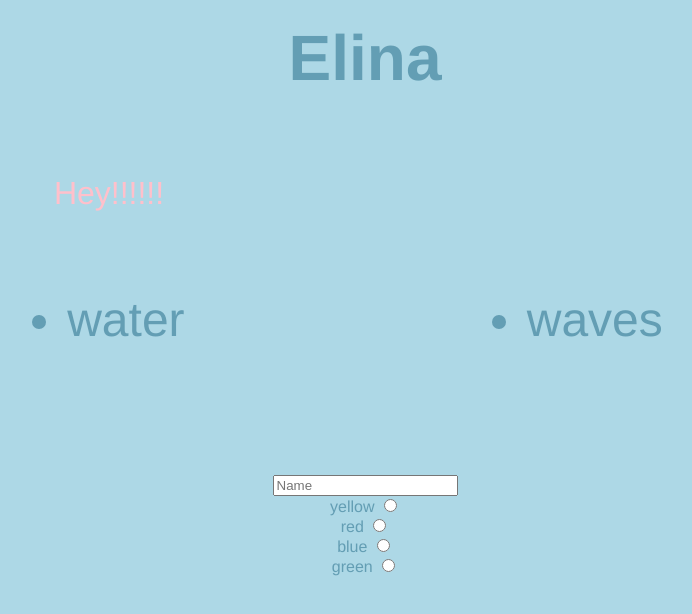
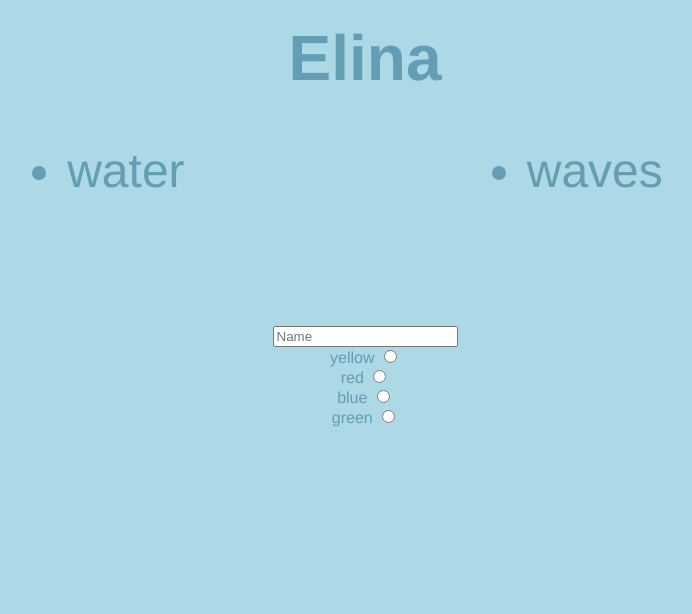
Before and after one commit to elinavir/website, a plain HTML site: page Index.html in a window 1280 px wide. Shown: the part 322-936 px from the top of the page, without its empty margins (275-967 px from the left). Drawn offline with Linux system fonts and the light colour scheme.

Commit message:
Revert "kjhkjh"
This reverts commit f2cecd29eaf8dd0b41b372f2df2893a16c34a537.

```diff
--- a/Index.html
+++ b/Index.html
@@ -16,7 +16,6 @@ EyMDd9&w=1000&q=80
     <h1>Elina</h1>
 
 
-    <p class="i">Hey!!!!!!</p>
     <ul>
     <li>water</li> <!–– comment style in html ––>
       <li>waves</li>
```
